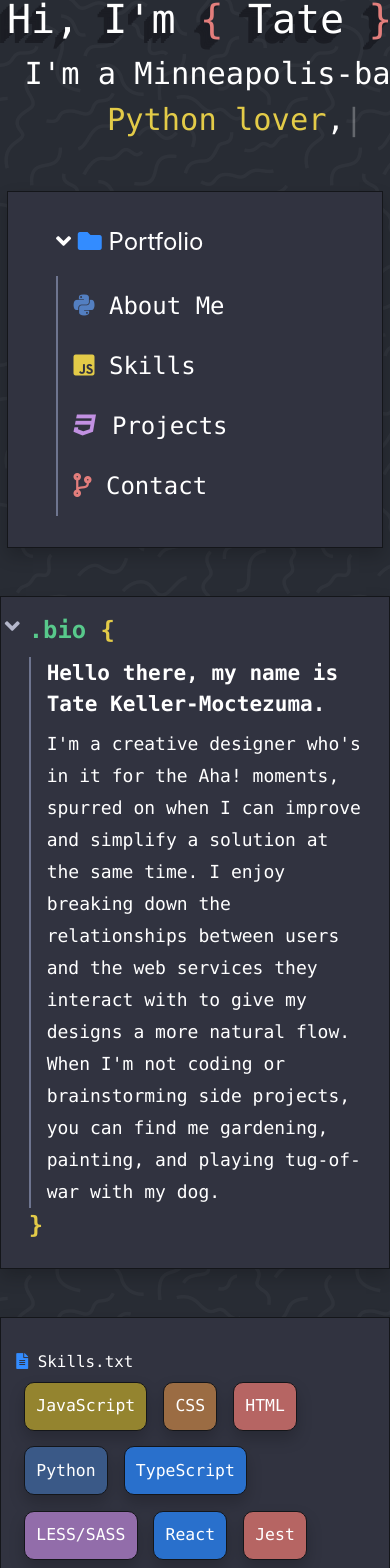
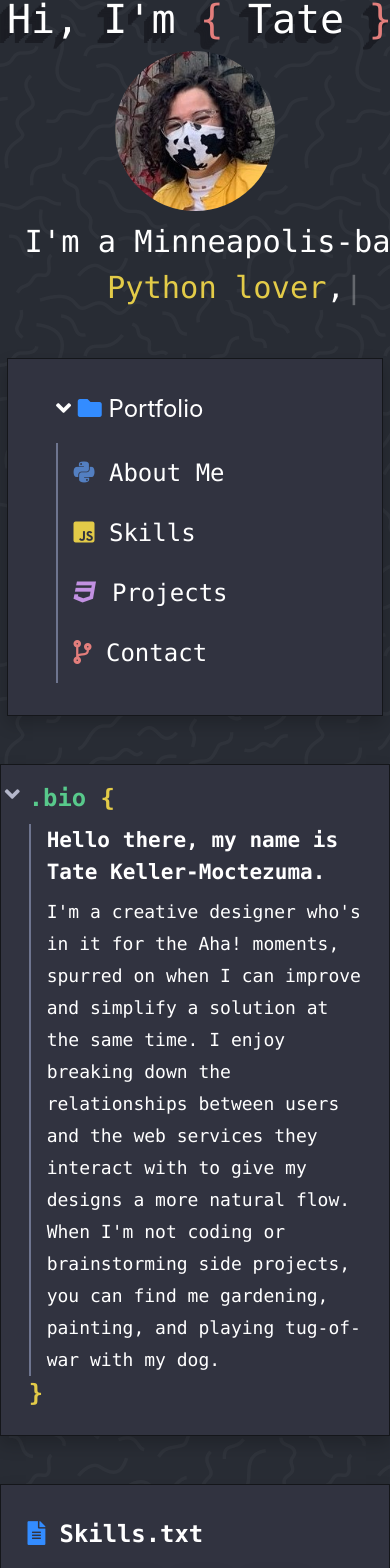
Before and after one commit to tatek1993/Portfolio, a React (Create React App) app: page / in a window 390 px wide. Shown: the top 1568 px of the page. Built offline with nearby package versions, Linux system fonts and the light colour scheme.

Commit message:
setting breakpoints for media queries

```diff
--- a/src/SASS/App.scss
+++ b/src/SASS/App.scss
@@ -48,6 +48,7 @@ h3 {
 .section {
   padding: 1rem calc(1vw);
   padding-left: calc(1rem + 3vw);
+
   margin: 3rem calc(10vw - 4rem);
   text-align: left;
   background-color: $med-grey;
@@ -74,6 +75,7 @@ h3 {
   align-self: left;
   // padding: 0 5rem;
   padding-left: calc(4vw);
+  padding-right: calc(.5rem + 2vw);
   border-left: 2px solid $bar-grey;
   font-size: 18px;
   line-height: 2rem;
@@ -93,7 +95,7 @@ h3 {
   color: white;
   margin: calc(10vw - 2rem);
   margin-top: 2rem;
-  @media (max-width: 900px){
+  @media (max-width: 1100px){
     align-items: center;
     justify-content: center;
     .name {
@@ -114,6 +116,10 @@ h3 {
   z-index: 1;
   white-space: nowrap;
 
+  @media (max-width: 1100px) {
+    text-align: center;
+  }
+
 }
 
 .main-flex {
@@ -123,15 +129,31 @@ h3 {
 
 .Main-image {
   width: calc(10rem + 18vw);
-  margin-left: calc(10rem - 15vw);
+  margin-left: calc(12rem - 15vw);
   border-radius: 50% 20% / 10% 40%;
   box-shadow: -2em -1em #1b1d24,
               -1.5em -.75em #1b1d24,
               -1em -0.5em #1b1d24,
               -0.5em -0.25em #1b1d24;
   align-content: flex-end;
-  @media (max-width: 900px){
+  @media (max-width: 1100px){
     display: none;
+  }
+
+}
+
+.mobile-image {
+
+  display: none;
+
+  @media (max-width: 1100px) {
+    background: url(/portfolio-pic3.jpeg);
+    border-radius: 50%;
+    height: 10rem;
+    width: 10rem;
+    display: inline-block;
+    background-size: 30rem 47rem;
+    background-position: -10rem -1.4rem;
   }
 
 }
@@ -165,7 +187,7 @@ h3 {
   font-size: 1.9rem;
   min-height: 3em;
   min-width: 15em;
-  @media (max-width: 900px){
+  @media (max-width: 1100px){
     text-align: center;
   }
 }
@@ -246,7 +268,7 @@ h3 {
 }
 
 .skill {
-  padding: .7rem;
+  padding: .4rem .7rem;
   margin: calc(.8vw + .3rem);
   border-radius: 10px;
   font-size: calc(8px + 1vh);
@@ -334,8 +356,14 @@ h3 {
 }
 
 .carousel-content {
-  margin: 2rem calc(8vw - 1rem);
+  margin: 2rem calc(8vw - .3rem);
   width: initial;
+}
+
+.section h2 {
+  &.carousel-header {
+    color: white;
+  }
 }
 
 .carousel-control-next, .carousel-control-prev {
@@ -461,6 +489,9 @@ h3 {
     font-size: calc(12px + 1vmin);
     border: 1px solid white;
     transition: background-color 300ms ease-out;
+    @media (max-width: 710px){
+      min-width: 60%;
+    }
     i {
       transition: color 300ms ease-out;
     }
@@ -479,6 +510,13 @@ h3 {
         color: white;
       }
     }
+    @media (max-width: 710px){
+      background-color: rgba(0, 0, 0, 0.513);
+      border: none;
+      i {
+        color: white;
+      }
+    }
   }
   .contact-mail {
     &:hover {
@@ -488,7 +526,15 @@ h3 {
         color: white;
       }
     }
+    @media (max-width: 710px){
+      background-color: shade($red, 20%);
+      border: none;
+      i {
+        color: white;
+      }
+    }
   }
+
   .contact-twtr{
     &:hover {
       @extend .bright-blue-bg;
@@ -497,11 +543,26 @@ h3 {
         color: white;
       }
     }
+    @media (max-width: 710px){
+      background-color:shade($bright-blue, 20%);
+      border: none;
+      i {
+        color: white;
+      }
+    }
   }
+
   .contact-lnk {
     &:hover {
       @extend .blue-bg;
 
+      i {
+        color: white;
+      }
+    }
+    @media (max-width: 710px){
+      background-color: shade($blue, 30%);
+      border: none;
       i {
         color: white;
       }
--- a/src/components/contact.js
+++ b/src/components/contact.js
@@ -10,7 +10,7 @@ const Contact = () => {
                 <h2><i className="fas fa-angle-down chevron" /><span className="bright-blue">.contact</span> {'{'} </h2>
                 <div className="bio">
 
-                    <h3>Does your website need a face-lift? Need help wrangling your database schema? Is your developer team one person short of joining the kickball league? Shoot me a message and we'll grab a socially-distant coffee over Zoom &#x1F44D;</h3>
+                    <p>Does your website need a face-lift? Need help wrangling your database schema? Is your developer team one person short of joining the kickball league? Shoot me a message and we'll grab a socially-distant coffee over Zoom &#x1F44D;</p>
 
 
                     <div className="contact-container">
--- a/src/components/header.js
+++ b/src/components/header.js
@@ -43,6 +43,7 @@ const Header = (props) => {
             <div className="header-text-container">
                 <div className="flying-header-text">
                     <h1 className="name"> Hi, I'm <span className="tate" >{'{'}</span> Tate <span className="tate" >{'}'}</span>.</h1>
+                    <div className="mobile-image" alt="Tate Keller" />
                     <div className='header-text' >
                         <div className="header-typed">
                             <span ref={headerIntro} />
@@ -63,7 +64,7 @@ const Header = (props) => {
             </div>
 
             <header >
-                <img src={image} className="Main-image" alt="Tate Keller" />
+                <img src='/portfolio-pic3.jpeg' className="Main-image" alt="Tate Keller" />
             </header>
         </div >
 
--- a/src/components/skills.js
+++ b/src/components/skills.js
@@ -216,7 +216,7 @@ const Skills = () => {
                 key={category.id}
             >
                 <div className='carousel-content'>
-                    {category.category}
+                    <h2 className="carousel-header">{category.category}</h2>
                     {getSkillsForCategory(category.id)}
                 </div>
 
```
Also changed, not shown: public/portfolio-pic3.jpeg (added).
